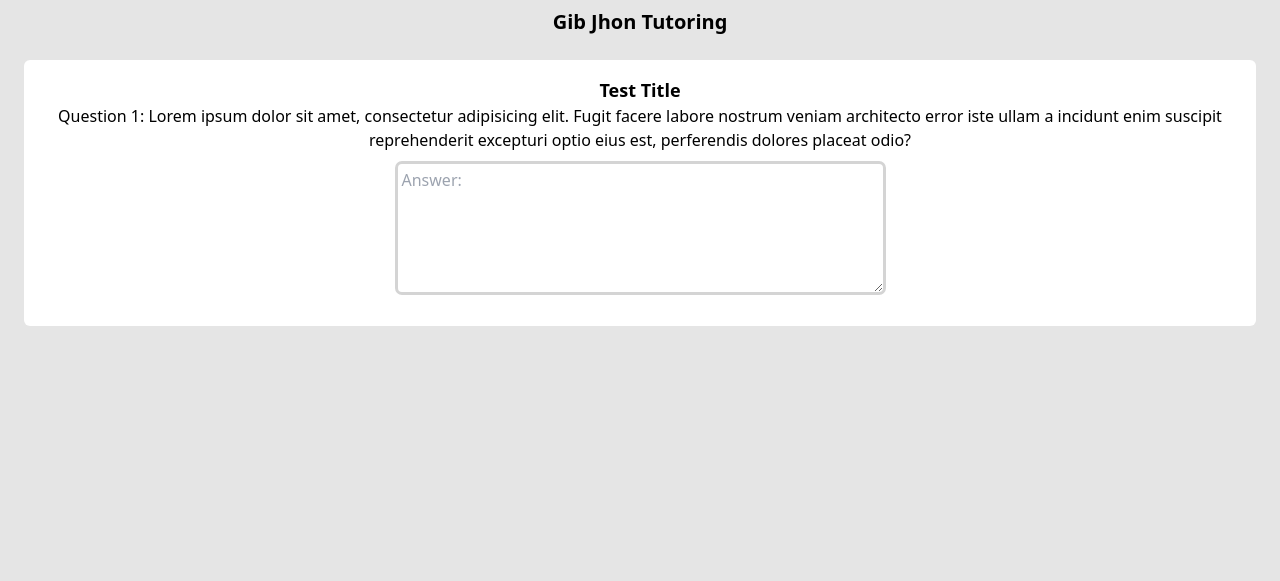
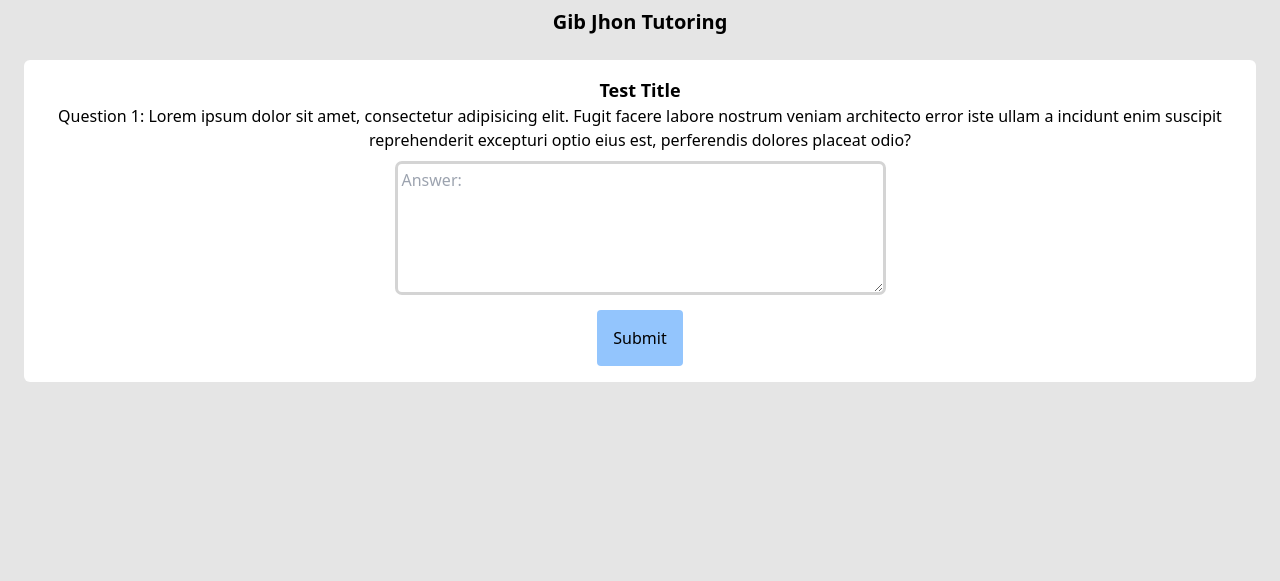
Before and after one commit to ETHANAcc2023/TASK-2-MOCK, a Flask app: page /exam_bits in a window 1280 px wide. Shown: the top 581 px of the page. Run offline with Flask 3, Linux system fonts and the light colour scheme; some libraries are stand-ins or nearby versions.

Commit message:
added button

```diff
--- a/templates/test_page.html
+++ b/templates/test_page.html
@@ -17,6 +17,7 @@
                 <textarea name="UserName" id="UserName" placeholder="Answer:" rows="5" cols="50" class="outline outline-neutral-300 p-1 rounded m-3"></textarea>
             </form>
 
+            <button class="bg-blue-300 rounded p-4 hover:bg-blue-200">Submit</button>
         </div>
 
 
```
